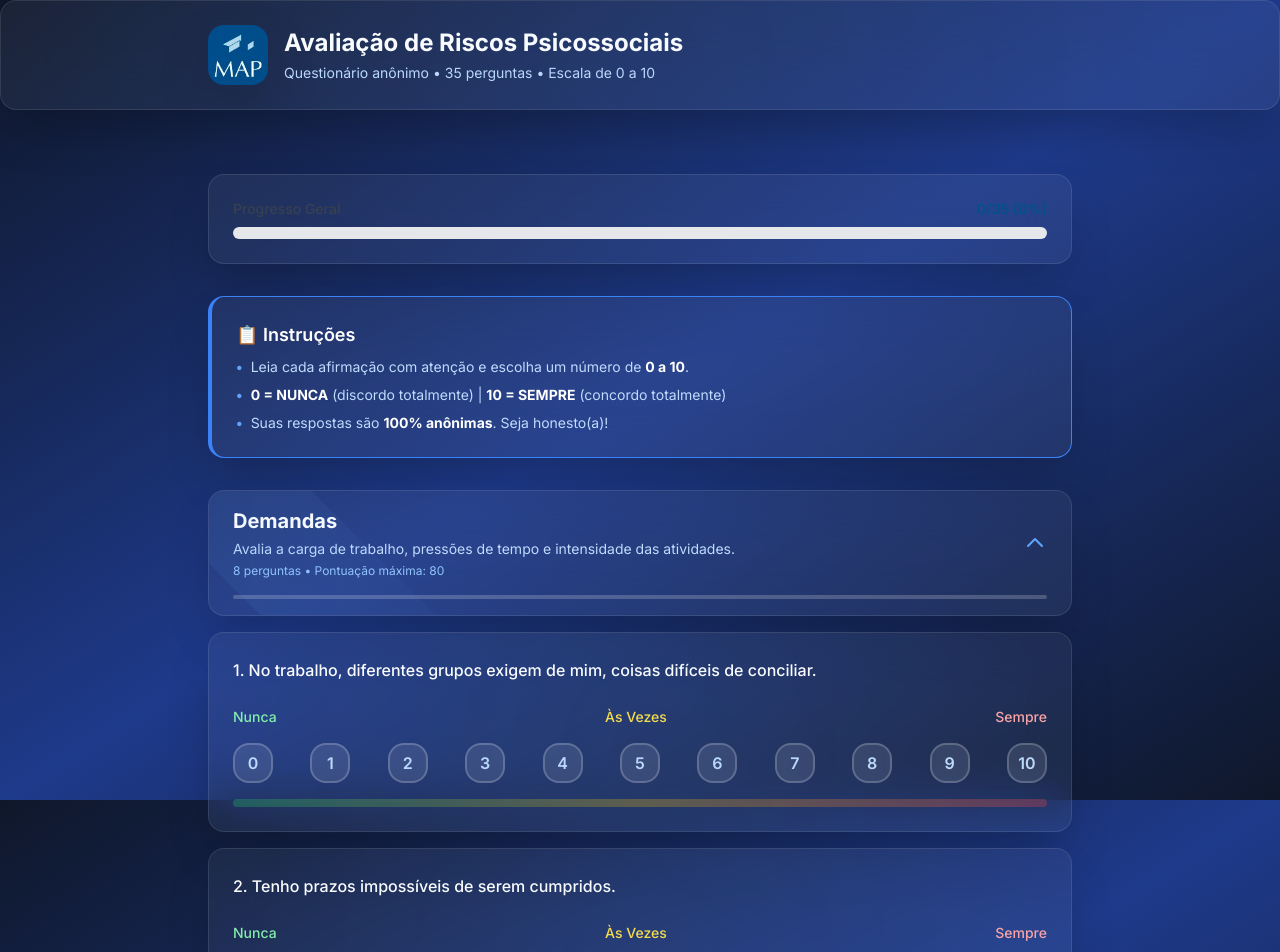
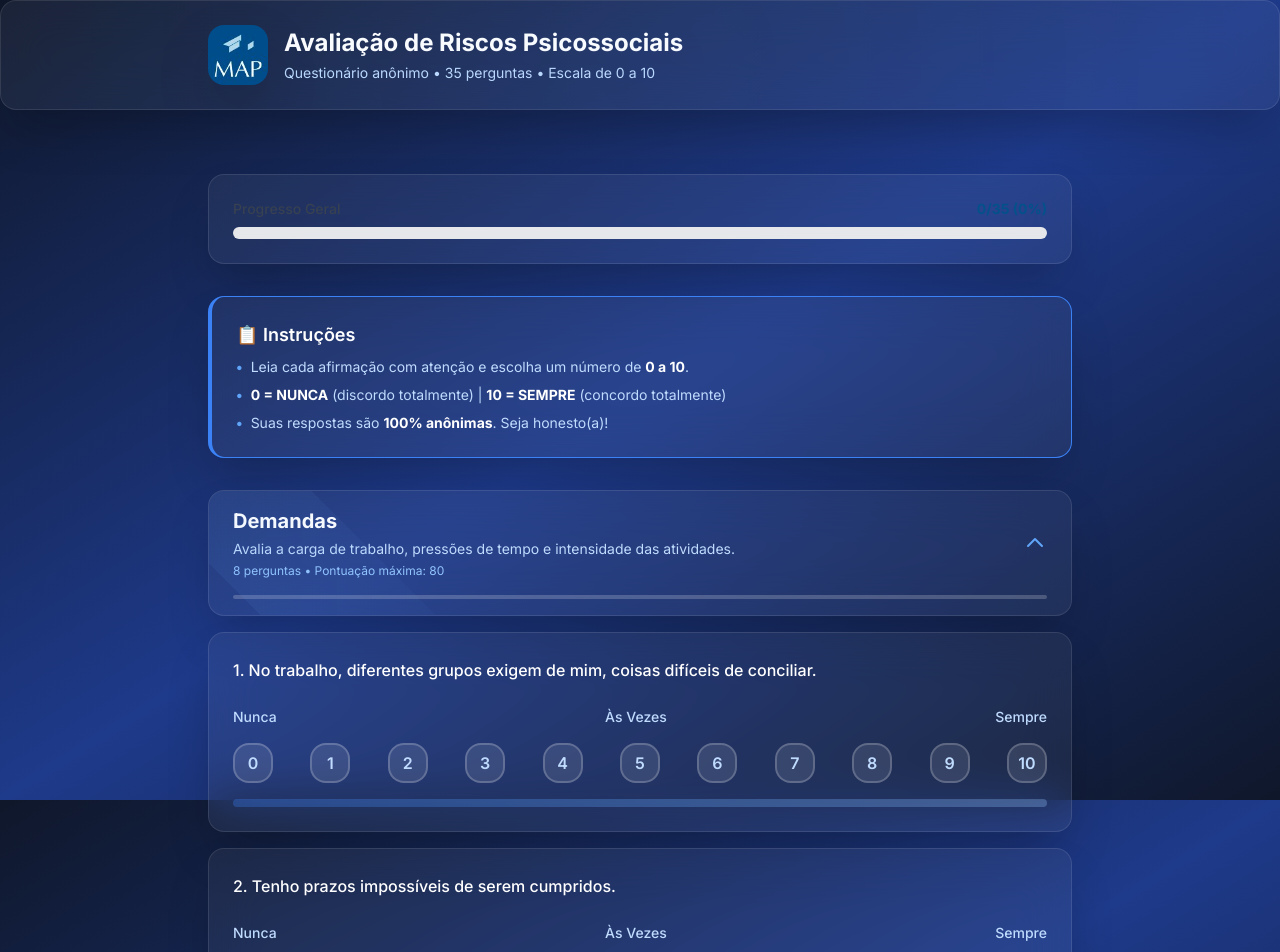
Before and after one commit to doni010520/riscos-psicossociais-map, a Next.js app in the folder frontend/: page /formulario in a window 1280 px wide. Shown: the top 952 px of the page. Built offline with nearby package versions, Linux system fonts and the light colour scheme; no server answers.

Commit message:
Remove colors from QuestionCard component

```diff
--- a/frontend/src/components/formulario/QuestionCard.tsx
+++ b/frontend/src/components/formulario/QuestionCard.tsx
@@ -11,7 +11,7 @@ export function QuestionCard({ question, value, onChange, disabled = false }: Qu
   };
 
   return (
-    <div className="glass-card water-drop p-6 hover:bg-white/10 transition-all">
+    <div className="glass-card p-6 hover:bg-white/10 transition-all">
       {/* Texto da pergunta */}
       <div className="mb-6">
         <p className="text-base font-medium text-white leading-relaxed">
@@ -21,11 +21,11 @@ export function QuestionCard({ question, value, onChange, disabled = false }: Qu
 
       {/* Escala de 0 a 10 */}
       <div className="space-y-4">
-        {/* Labels */}
+        {/* Labels - SEM CORES */}
         <div className="flex justify-between text-sm font-medium text-blue-200">
-          <span className="text-green-300">Nunca</span>
-          <span className="text-yellow-300">Às Vezes</span>
-          <span className="text-red-300">Sempre</span>
+          <span>Nunca</span>
+          <span>Às Vezes</span>
+          <span>Sempre</span>
         </div>
 
         {/* Botões de 0 a 10 */}
@@ -52,13 +52,13 @@ export function QuestionCard({ question, value, onChange, disabled = false }: Qu
           ))}
         </div>
 
-        {/* Indicador visual da escala */}
-        <div className="h-2 rounded-full bg-gradient-to-r from-green-500/30 via-yellow-500/30 to-red-500/30"></div>
+        {/* Indicador visual da escala - SEM CORES */}
+        <div className="h-2 rounded-full bg-gradient-to-r from-blue-500/30 via-blue-400/30 to-blue-300/30"></div>
       </div>
 
       {/* Feedback visual quando respondida */}
       {value !== null && !disabled && (
-        <div className="mt-4 text-sm text-green-300 font-medium flex items-center gap-2">
+        <div className="mt-4 text-sm text-blue-300 font-medium flex items-center gap-2">
           <svg className="w-5 h-5" fill="currentColor" viewBox="0 0 20 20">
             <path fillRule="evenodd" d="M10 18a8 8 0 100-16 8 8 0 000 16zm3.707-9.293a1 1 0 00-1.414-1.414L9 10.586 7.707 9.293a1 1 0 00-1.414 1.414l2 2a1 1 0 001.414 0l4-4z" clipRule="evenodd" />
           </svg>
```
